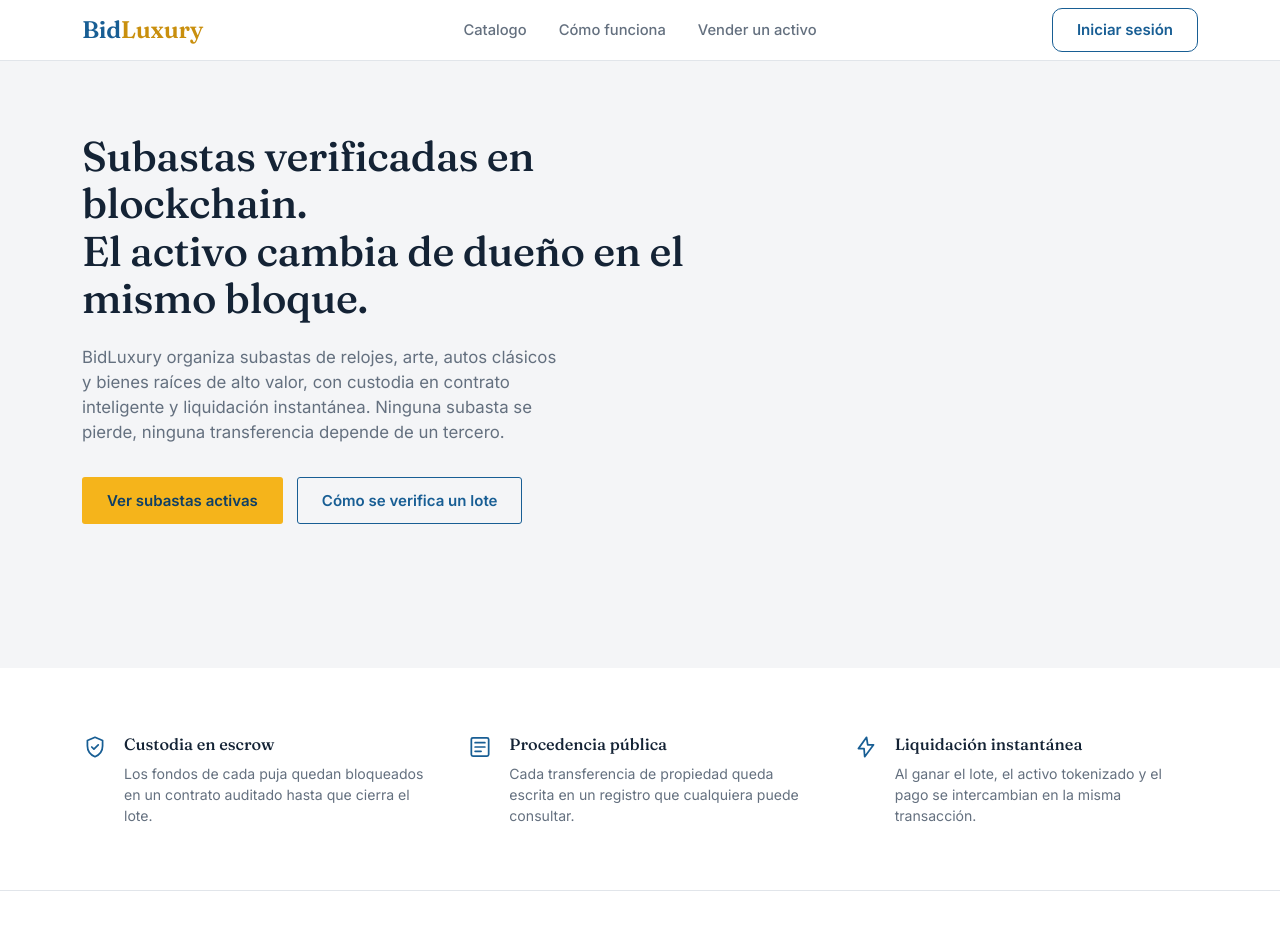
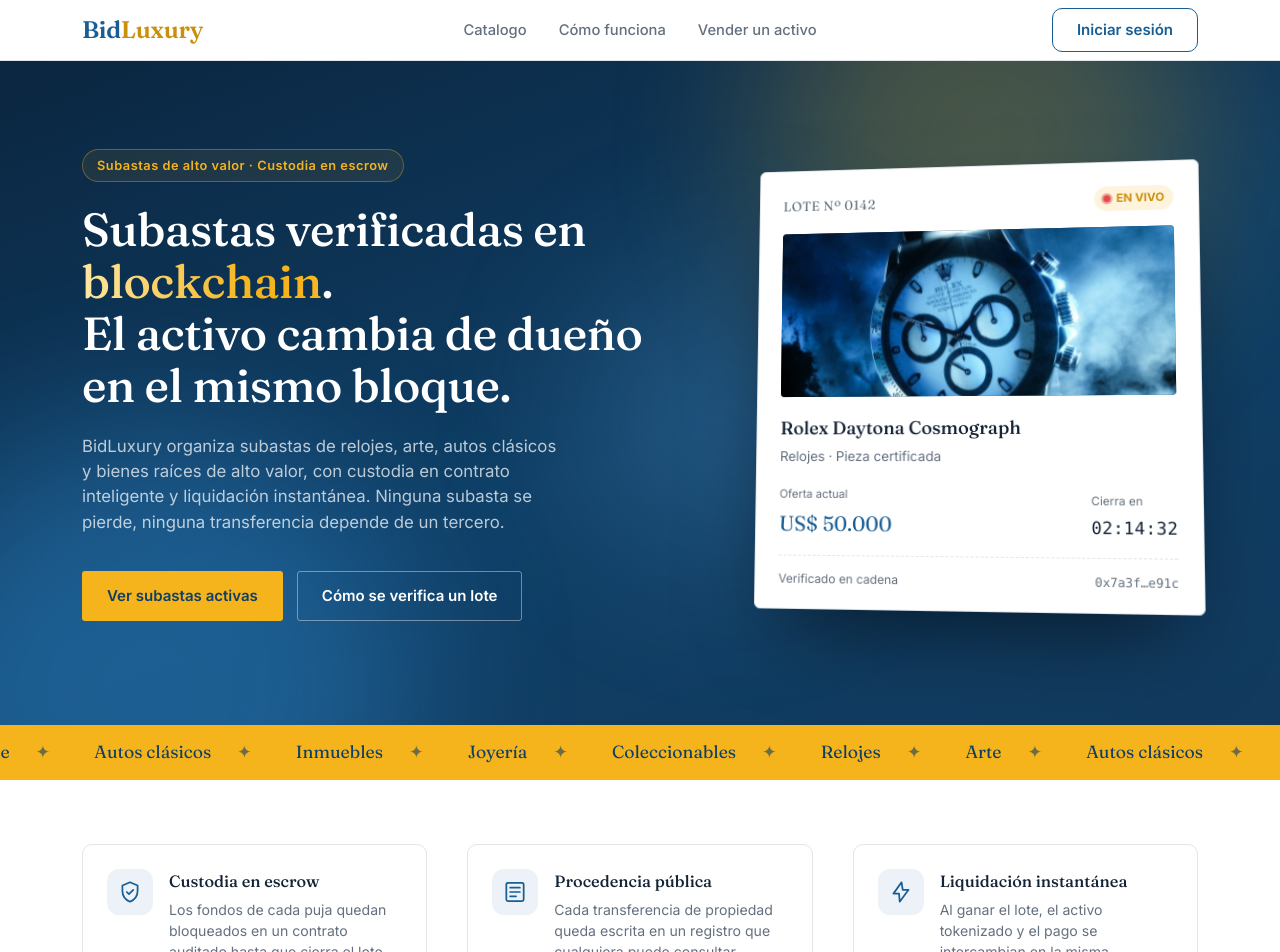
Before and after one commit to ana2320-ux/BidHouse, a React (Vite) app in the folder frontend/: page / in a window 1280 px wide. Shown: the top 952 px of the page. Built offline with nearby package versions, Linux system fonts and the light colour scheme; no server answers.

Commit message:
fix pantalla inicial

```diff
--- a/frontend/src/pages/Home.css
+++ b/frontend/src/pages/Home.css
@@ -127,42 +127,122 @@
 /* ---------- Hero ---------- */
 
 .hero {
-  background: var(--gray-light);
-  padding: 72px 0 96px;
+  position: relative;
+  overflow: hidden;
+  background: linear-gradient(160deg, #0b2640 0%, var(--blue-dark) 55%, #123a5e 100%);
+  padding: 88px 0 104px;
+}
+
+/* Manchas de luz difusas que se mueven lento detrás del contenido. */
+.hero__aurora span {
+  position: absolute;
+  border-radius: 50%;
+  filter: blur(80px);
+  opacity: 0.45;
+  animation: flotar 18s ease-in-out infinite alternate;
+}
+.hero__aurora span:nth-child(1) {
+  width: 420px;
+  height: 420px;
+  background: var(--gold);
+  top: -140px;
+  right: 8%;
+  opacity: 0.25;
+}
+.hero__aurora span:nth-child(2) {
+  width: 520px;
+  height: 520px;
+  background: #2f86c9;
+  bottom: -220px;
+  left: -120px;
+  animation-duration: 22s;
+}
+.hero__aurora span:nth-child(3) {
+  width: 300px;
+  height: 300px;
+  background: #6fb3e8;
+  top: 30%;
+  left: 45%;
+  opacity: 0.2;
+  animation-duration: 26s;
 }
 
 .hero__grid {
+  position: relative;
   display: grid;
   grid-template-columns: 1.15fr 0.85fr;
   gap: 64px;
-  align-items: start;
+  align-items: center;
 }
 
 .hero__kicker {
-  font-size: 0.85rem;
+  display: inline-block;
+  font-size: 0.8rem;
   font-weight: 600;
-  color: var(--blue);
-  margin-bottom: 18px;
+  letter-spacing: 0.04em;
+  color: var(--gold);
+  border: 1px solid rgba(245, 180, 27, 0.35);
+  background: rgba(245, 180, 27, 0.08);
+  padding: 6px 14px;
+  border-radius: 999px;
+  margin-bottom: 22px;
 }
 
 .hero h1 {
-  font-size: 2.6rem;
-  line-height: 1.14;
+  color: var(--white);
+  font-size: 2.9rem;
+  line-height: 1.12;
   letter-spacing: -0.01em;
   margin-bottom: 22px;
 }
 
+.shimmer {
+  background: linear-gradient(90deg, var(--gold) 0%, #fff3c4 45%, var(--gold) 90%);
+  background-size: 200% auto;
+  -webkit-background-clip: text;
+  background-clip: text;
+  color: transparent;
+  animation: brillo 4s linear infinite;
+}
+
 .hero__sub {
   font-size: 1.05rem;
-  color: var(--gray-mid);
+  color: rgba(255, 255, 255, 0.72);
   max-width: 46ch;
-  margin-bottom: 32px;
+  margin-bottom: 36px;
 }
 
 .hero__actions {
   display: flex;
+  flex-wrap: wrap;
   gap: 14px;
-  margin-bottom: 48px;
+}
+
+.hero .btn {
+  display: inline-block;
+  transition: transform 0.2s ease, box-shadow 0.2s ease, background 0.15s ease;
+}
+.hero .btn:hover {
+  transform: translateY(-2px);
+  box-shadow: 0 10px 24px -10px rgba(245, 180, 27, 0.6);
+}
+
+.btn--light {
+  color: var(--white);
+  border-color: rgba(255, 255, 255, 0.4);
+  background: transparent;
+}
+.btn--light:hover {
+  background: rgba(255, 255, 255, 0.1);
+  border-color: var(--white);
+}
+
+.hero__ticket {
+  perspective: 1000px;
+}
+.hero__ticket .ticket {
+  animation: levitar 6s ease-in-out infinite;
+  box-shadow: 0 40px 80px -30px rgba(0, 0, 0, 0.6);
 }
 
 .hero__stats {
@@ -231,11 +311,45 @@
   border-radius: 999px;
 }
 
+.ticket__live {
+  display: inline-flex;
+  align-items: center;
+  gap: 6px;
+}
+
+.dot {
+  width: 7px;
+  height: 7px;
+  border-radius: 50%;
+  background: #e5484d;
+  animation: latido 1.4s ease-out infinite;
+}
+
 .ticket__image {
   height: 168px;
   border-radius: 4px;
   margin-bottom: 18px;
-  background: linear-gradient(135deg, var(--blue) 0%, var(--blue-dark) 100%);
+  overflow: hidden;
+  background: var(--blue-dark);
+}
+
+/* Acercamiento lento de la foto (efecto Ken Burns). */
+.ticket__image img {
+  width: 100%;
+  height: 100%;
+  object-fit: cover;
+  object-position: center 45%;
+  display: block;
+  animation: acercar 14s ease-in-out infinite alternate;
+}
+
+.ticket__bid {
+  display: inline-block;
+  transition: color 0.3s ease;
+}
+.ticket__bid.ticket__bid--pulso {
+  color: var(--gold-dark);
+  animation: pulso 0.7s ease-out;
 }
 
 .ticket__title {
@@ -493,6 +607,152 @@
   font-size: 1.1rem;
 }
 
+/* ---------- Rediseño: cinta, tarjetas y animaciones ---------- */
+
+.marquee {
+  overflow: hidden;
+  background: var(--gold);
+  padding: 14px 0;
+  white-space: nowrap;
+}
+.marquee__track {
+  display: inline-flex;
+  animation: desplazar 30s linear infinite;
+}
+.marquee span {
+  font-family: var(--font-serif);
+  font-size: 1.1rem;
+  color: var(--blue-dark);
+  padding: 0 22px;
+}
+.marquee b {
+  margin-left: 22px;
+  font-weight: 400;
+  opacity: 0.6;
+}
+
+.trust__item {
+  padding: 24px;
+  border: 1px solid var(--border);
+  border-radius: 10px;
+  background: var(--white);
+  transition: transform 0.25s ease, box-shadow 0.25s ease, border-color 0.25s ease;
+}
+.bh .trust__item:hover {
+  transform: translateY(-4px);
+  border-color: rgba(24, 94, 148, 0.35);
+  box-shadow: 0 18px 36px -24px rgba(20, 35, 53, 0.45);
+}
+.trust__icon {
+  display: grid;
+  place-items: center;
+  width: 46px;
+  height: 46px;
+  border-radius: 12px;
+  background: rgba(24, 94, 148, 0.08);
+  flex-shrink: 0;
+}
+.trust__icon .icon {
+  margin: 0;
+}
+
+.how {
+  background: var(--gray-light);
+}
+.how__step {
+  position: relative;
+  padding: 26px 22px;
+  border-radius: 10px;
+  background: var(--white);
+  border-top: 3px solid var(--gold);
+  transition: transform 0.25s ease, box-shadow 0.25s ease;
+}
+.bh .how__step:hover {
+  transform: translateY(-4px);
+  box-shadow: 0 18px 36px -24px rgba(20, 35, 53, 0.45);
+}
+
+.cta__inner {
+  position: relative;
+  overflow: hidden;
+  background: linear-gradient(120deg, var(--blue-dark), var(--blue), var(--blue-dark));
+  background-size: 200% 200%;
+  animation: degradado 10s ease infinite;
+}
+.cta .btn {
+  flex-shrink: 0;
+}
+
+/* Entrada del hero al cargar. */
+.fade-up {
+  opacity: 0;
+  animation: subir 0.8s cubic-bezier(0.2, 0.7, 0.2, 1) forwards;
+}
+
+/* Entrada al hacer scroll: useReveal() agrega .visible. */
+.reveal {
+  opacity: 0;
+  transform: translateY(28px);
+  transition: opacity 0.7s ease, transform 0.7s cubic-bezier(0.2, 0.7, 0.2, 1);
+}
+.reveal.visible {
+  opacity: 1;
+  transform: none;
+}
+/* La transición de .reveal pisaría la del hover; se restaura una vez visible. */
+.reveal.visible.trust__item,
+.reveal.visible.how__step {
+  transition: transform 0.25s ease, box-shadow 0.25s ease, border-color 0.25s ease, opacity 0.7s ease;
+}
+
+@keyframes subir {
+  from { opacity: 0; transform: translateY(24px); }
+  to { opacity: 1; transform: none; }
+}
+@keyframes flotar {
+  to { transform: translate(60px, 40px) scale(1.15); }
+}
+@keyframes brillo {
+  to { background-position: -200% center; }
+}
+@keyframes levitar {
+  0%, 100% { transform: translateY(0) rotateX(4deg) rotateY(-6deg); }
+  50% { transform: translateY(-14px) rotateX(2deg) rotateY(-2deg); }
+}
+@keyframes latido {
+  0% { box-shadow: 0 0 0 0 rgba(229, 72, 77, 0.6); }
+  100% { box-shadow: 0 0 0 8px rgba(229, 72, 77, 0); }
+}
+@keyframes acercar {
+  to { transform: scale(1.15); }
+}
+@keyframes pulso {
+  0% { transform: scale(1); }
+  40% { transform: scale(1.12); }
+  100% { transform: scale(1); }
+}
+@keyframes desplazar {
+  to { transform: translateX(-50%); }
+}
+@keyframes degradado {
+  50% { background-position: 100% 50%; }
+}
+
+/* Quien pide menos movimiento en el sistema ve la página quieta y completa. */
+@media (prefers-reduced-motion: reduce) {
+  .bh *,
+  .bh *::before,
+  .bh *::after {
+    animation: none !important;
+    transition: none !important;
+  }
+  .fade-up,
+  .reveal {
+    opacity: 1;
+    transform: none;
+  }
+}
+
 /* ---------- Responsive ---------- */
 
 @media (max-width: 960px) {
--- a/frontend/src/pages/Home.tsx
+++ b/frontend/src/pages/Home.tsx
@@ -1,22 +1,9 @@
 import "./Home.css";
+import { useEffect, useRef, useState } from "react";
 import { Link } from "react-router-dom";
 import { leerSesion } from "../lib/sesion";
 import HomeUsuario from "./HomeUsuario";
-
-// ---------- Datos de ejemplo (reemplazar por datos reales / API) ----------
-
-interface Lot {
-  id: string;
-  title: string;
-  category: string;
-  currentBid: string;
-  bids: number;
-  endsAt: number; // timestamp
-  hash: string;
-}
-
-
-
+import daytona from "../assets/daytona.jpg";
 
 const steps = [
   {
@@ -40,6 +27,8 @@
     body: "Al cerrar el lote, el contrato transfiere el activo tokenizado y libera el pago en el mismo bloque. Sin intermediarios, sin esperas bancarias ni riesgos.",
   },
 ];
+
+const categorias = ["Relojes", "Arte", "Autos clásicos", "Inmuebles", "Joyería", "Coleccionables"];
 
 // ---------- Íconos (SVG inline, sin dependencias externas) ----------
 
@@ -79,79 +68,177 @@
   );
 }
 
+// ---------- Animaciones ----------
+
+// Agrega la clase "visible" a los .reveal cuando entran en pantalla; el CSS hace
+// la transición. Se observa una sola vez por elemento para no re-animar al subir.
+function useReveal() {
+  const ref = useRef<HTMLDivElement>(null);
+  useEffect(() => {
+    const obs = new IntersectionObserver(
+      (entries) =>
+        entries.forEach((e) => {
+          if (e.isIntersecting) {
+            e.target.classList.add("visible");
+            obs.unobserve(e.target);
+          }
+        }),
+      { threshold: 0.15 },
+    );
+    ref.current?.querySelectorAll(".reveal").forEach((el) => obs.observe(el));
+    return () => obs.disconnect();
+  }, []);
+  return ref;
+}
+
+// ponytail: lote de muestra solo decorativo; si se quiere real, tomar la primera de GET /api/subastas.
+function TicketDemo() {
+  const [segundos, setSegundos] = useState(2 * 3600 + 14 * 60 + 37);
+  const [oferta, setOferta] = useState(48500);
+  const [pulso, setPulso] = useState(false);
+
+  useEffect(() => {
+    const reloj = setInterval(() => setSegundos((s) => (s > 0 ? s - 1 : 0)), 1000);
+    // Simula una puja nueva cada pocos segundos para que el hero "viva".
+    const pujas = setInterval(() => {
+      setOferta((o) => o + 500 * (1 + Math.floor(Math.random() * 3)));
+      setPulso(true);
+      setTimeout(() => setPulso(false), 700);
+    }, 4500);
+    return () => {
+      clearInterval(reloj);
+      clearInterval(pujas);
+    };
+  }, []);
+
+  const hh = String(Math.floor(segundos / 3600)).padStart(2, "0");
+  const mm = String(Math.floor((segundos % 3600) / 60)).padStart(2, "0");
+  const ss = String(segundos % 60).padStart(2, "0");
+
+  return (
+    <div className="ticket" aria-hidden="true">
+      <div className="ticket__head">
+        <span className="ticket__lot">LOTE Nº 0142</span>
+        <span className="ticket__live">
+          <i className="dot" /> EN VIVO
+        </span>
+      </div>
+      <div className="ticket__image">
+        {/* Foto de Cash Macanaya en Unsplash (licencia libre, sin atribución obligatoria). */}
+        <img src={daytona} alt="" />
+      </div>
+      <h3 className="ticket__title">Rolex Daytona Cosmograph</h3>
+      <p className="ticket__category">Relojes · Pieza certificada</p>
+      <div className="ticket__row">
+        <div>
+          <span className="ticket__label">Oferta actual</span>
+          <span className={`ticket__bid ${pulso ? "ticket__bid--pulso" : ""}`}>
+            US$ {oferta.toLocaleString("es-CO")}
+          </span>
+        </div>
+        <div>
+          <span className="ticket__label">Cierra en</span>
+          <span className="ticket__timer">
+            {hh}:{mm}:{ss}
+          </span>
+        </div>
+      </div>
+      <div className="ticket__foot">
+        <span>Verificado en cadena</span>
+        <span className="ticket__hash">0x7a3f…e91c</span>
+      </div>
+    </div>
+  );
+}
+
 // ---------- Página ----------
 
 export default function Home() {
+  const ref = useReveal();
+
   // Con sesión se muestra el home personalizado; sin sesión, el público.
   const sesion = leerSesion();
   if (sesion) return <HomeUsuario sesion={sesion} />;
 
   return (
-    <div className="bh">
-
-
+    <div className="bh" ref={ref}>
       <main>
         {/* HERO */}
         <section className="hero">
+          <div className="hero__aurora" aria-hidden="true">
+            <span />
+            <span />
+            <span />
+          </div>
           <div className="bh-container hero__grid">
             <div className="hero__copy">
-
-              <h1>
-                Subastas verificadas en blockchain.
+              <p className="hero__kicker fade-up">Subastas de alto valor · Custodia en escrow</p>
+              <h1 className="fade-up" style={{ animationDelay: "0.1s" }}>
+                Subastas verificadas en <span className="shimmer">blockchain</span>.
                 <br />
                 El activo cambia de dueño en el mismo bloque.
               </h1>
-              <p className="hero__sub">
+              <p className="hero__sub fade-up" style={{ animationDelay: "0.2s" }}>
                 BidLuxury organiza subastas de relojes, arte, autos clásicos y bienes raíces de alto valor,
                 con custodia en contrato inteligente y liquidación instantánea. Ninguna subasta se pierde,
                 ninguna transferencia depende de un tercero.
               </p>
-              <div className="hero__actions">
-                <button className="btn btn--primary">Ver subastas activas</button>
-                <button className="btn btn--outline">Cómo se verifica un lote</button>
+              <div className="hero__actions fade-up" style={{ animationDelay: "0.3s" }}>
+                <Link to="/catalogo" className="btn btn--primary">
+                  Ver subastas activas
+                </Link>
+                <Link to="/como-funciona" className="btn btn--light">
+                  Cómo se verifica un lote
+                </Link>
+              </div>
             </div>
 
-
+            <div className="hero__ticket fade-up" style={{ animationDelay: "0.4s" }}>
+              <TicketDemo />
             </div>
-
-
           </div>
         </section>
+
+        {/* CINTA DE CATEGORÍAS */}
+        <div className="marquee" aria-hidden="true">
+          <div className="marquee__track">
+            {/* Se duplica la lista para que el desplazamiento sea continuo. */}
+            {[...categorias, ...categorias].map((c, i) => (
+              <span key={i}>
+                {c} <b>✦</b>
+              </span>
+            ))}
+          </div>
+        </div>
 
         {/* BARRA DE CONFIANZA */}
         <section className="trust" id="seguridad">
           <div className="bh-container trust__grid">
-            <div className="trust__item">
-              <IconShield />
+            {[
+              { Icon: IconShield, t: "Custodia en escrow", p: "Los fondos de cada puja quedan bloqueados en un contrato auditado hasta que cierra el lote." },
+              { Icon: IconLedger, t: "Procedencia pública", p: "Cada transferencia de propiedad queda escrita en un registro que cualquiera puede consultar." },
+              { Icon: IconBolt, t: "Liquidación instantánea", p: "Al ganar el lote, el activo tokenizado y el pago se intercambian en la misma transacción." },
+            ].map(({ Icon, t, p }, i) => (
+              <div className="trust__item reveal" key={t} style={{ transitionDelay: `${i * 0.12}s` }}>
+                <div className="trust__icon">
+                  <Icon />
+                </div>
                 <div>
-                <h3>Custodia en escrow</h3>
-                <p>Los fondos de cada puja quedan bloqueados en un contrato auditado hasta que cierra el lote.</p>
+                  <h3>{t}</h3>
+                  <p>{p}</p>
                 </div>
               </div>
-            <div className="trust__item">
-              <IconLedger />
-              <div>
-                <h3>Procedencia pública</h3>
-                <p>Cada transferencia de propiedad queda escrita en un registro que cualquiera puede consultar.</p>
-              </div>
-            </div>
-            <div className="trust__item">
-              <IconBolt />
-              <div>
-                <h3>Liquidación instantánea</h3>
-                <p>Al ganar el lote, el activo tokenizado y el pago se intercambian en la misma transacción.</p>
-              </div>
-            </div>
+            ))}
           </div>
         </section>
 
         {/* CÓMO FUNCIONA */}
         <section className="how" id="como-funciona">
           <div className="bh-container">
-            <h2>Cómo funciona una subasta</h2>
+            <h2 className="reveal">Cómo funciona una subasta</h2>
             <div className="how__grid">
-              {steps.map((step) => (
-                <div className="how__step" key={step.n}>
+              {steps.map((step, i) => (
+                <div className="how__step reveal" key={step.n} style={{ transitionDelay: `${i * 0.12}s` }}>
                   <span className="how__n">{step.n}</span>
                   <h3>{step.title}</h3>
                   <p>{step.body}</p>
@@ -161,11 +248,10 @@
           </div>
         </section>
 
-
-
         {/* CTA VENDER */}
         <section className="cta" id="vender">
-          <div className="bh-container cta__inner">
+          <div className="bh-container">
+            <div className="cta__inner reveal">
               <div>
                 <h2>¿Tienes un activo de alto valor?</h2>
                 <p>
@@ -173,12 +259,13 @@
                   completo de procedencia verificable.
                 </p>
               </div>
-            <button className="btn btn--primary">Solicitar tasación</button>
+              <Link to="/vender" className="btn btn--primary">
+                Solicitar tasación
+              </Link>
+            </div>
           </div>
         </section>
       </main>
-
-
     </div>
   );
 }
```
Also changed, not shown: frontend/src/assets/daytona.jpg (added). Lines whose indentation alone changed are shown as unchanged.
